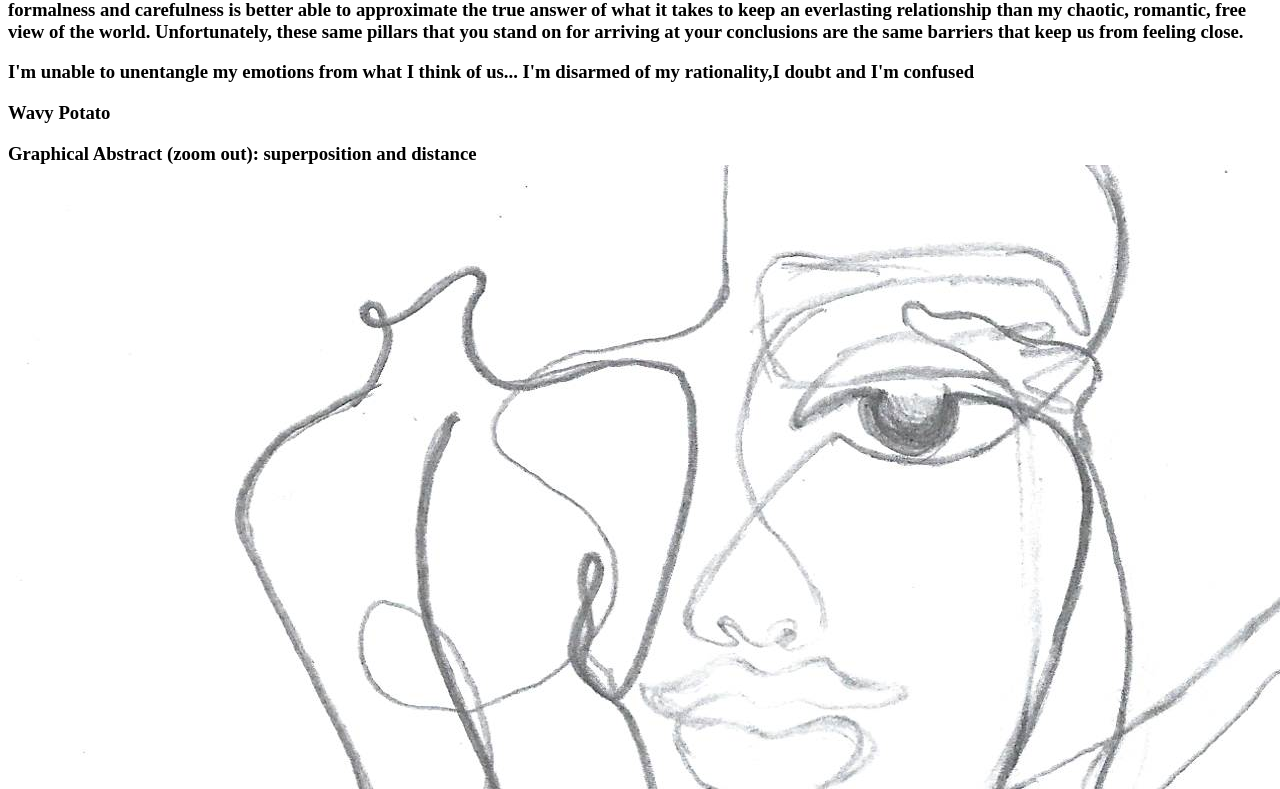
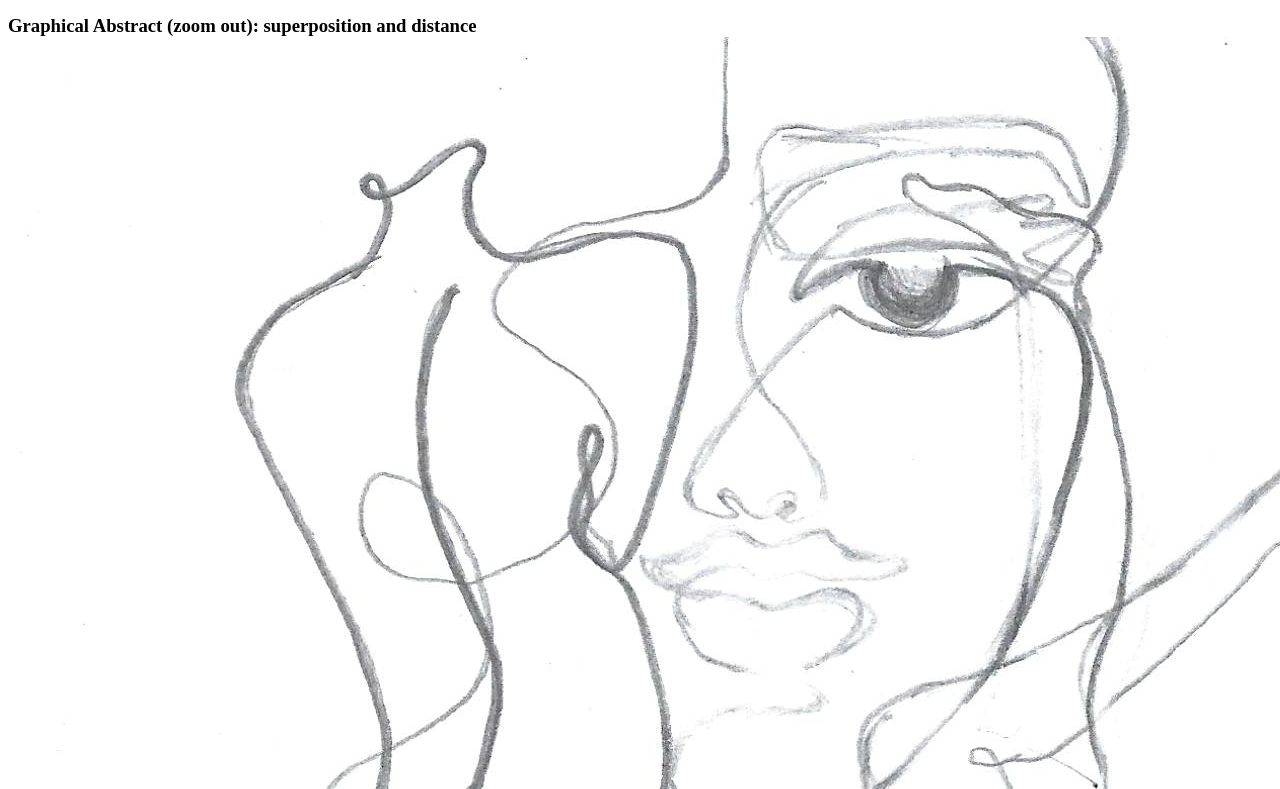
Before and after one commit to popsicleinhaler/popsicleinhaler.github.io, a plain HTML site: page index.html in a window 1280 px wide. Shown: the part 144-933 px from the top of the page. Drawn offline with Linux system fonts and the light colour scheme.

Commit message:
Update index.html

```diff
--- a/index.html
+++ b/index.html
@@ -2,9 +2,7 @@
 <html>
 <body>
 <h1>Hello Sar Sar</h>
-<h3>Look! We're hosted with GitHub Pages!</h>
-<p>I’m scared that the truth, the objective fact of the matter is closer to how you’re seeing it and that the way you see the world with your exactness and formalness and carefulness is better able to approximate the true answer of what it takes to keep an everlasting relationship than my chaotic, romantic, free view of the world. Unfortunately, these same pillars that you stand on for arriving at your conclusions are the same barriers that keep us from feeling close.</p>
-<p>I'm unable to unentangle my emotions from what I think of us... I'm disarmed of my rationality,I doubt and I'm confused </p>
+
 <p>Wavy Potato</p>
 <h3>Graphical Abstract (zoom out): superposition and distance</h>
 <!--<img src="docs/assets/drawing.jpg" id="graphical abstract" alt=""/>-->
```
